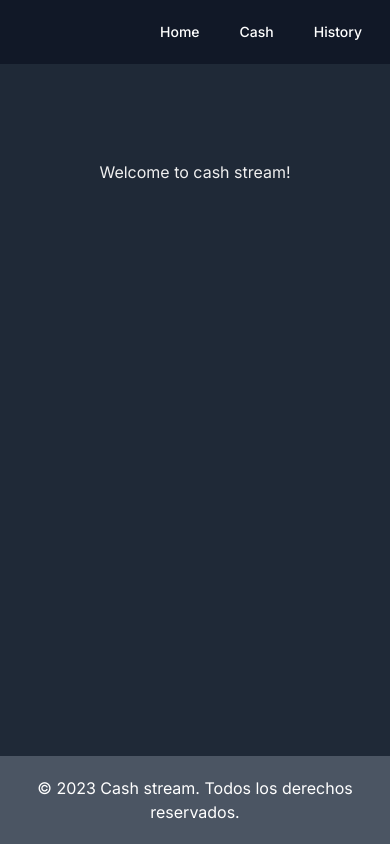
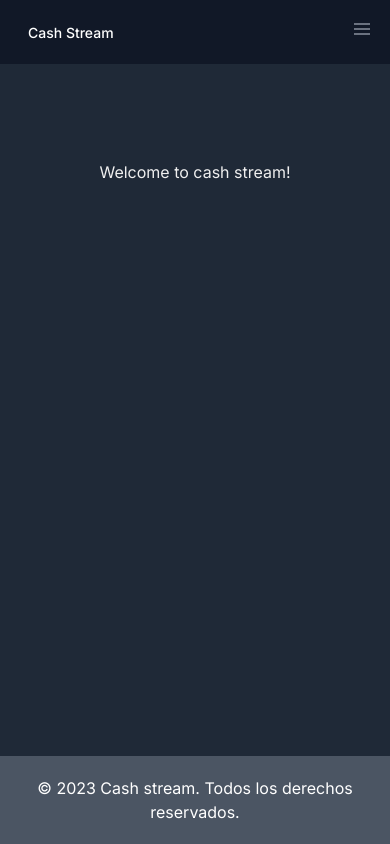
Before and after one commit to DiegoIpaez/cash-stream-app, a Next.js app: page / in a window 390 px wide. Built offline with nearby package versions, Linux system fonts and the light colour scheme; no server answers.

Commit message:
added navbar components

```diff
--- a/src/components/Navbar/Navbar.tsx
+++ b/src/components/Navbar/Navbar.tsx
@@ -1,31 +1,46 @@
+"use client";
 import Link from "next/link";
+import { useState } from "react";
+import { HamburgerMenu, NavItems } from "./components";
 
 const Navbar = () => {
-  const links = [
-    { href: "/", label: "Home" },
-    { href: "/cash", label: "Cash" },
-    { href: "/history", label: "History" },
-  ];
+  const [menuOpen, setMenuOpen] = useState(false);
+
+  const toggleMenu = () => {
+    setMenuOpen(!menuOpen);
+  };
 
   return (
     <header>
       <nav className="bg-gray-900">
         <div className="max-w-7xl mx-auto px-4 sm:px-6 lg:px-8">
           <div className="flex items-center justify-between h-16">
-            <div className="flex-shrink-0"></div>
+            <div className="flex-shrink-0">
+              <Link
+                href={"/"}
+                className="text-sm font-medium text-white px-3 py-2"
+              >
+                Cash Stream
+              </Link>
+            </div>
             <div className="flex items-center space-x-4">
-              {links.map((link) => (
-                <Link
-                  key={link.href}
-                  href={link.href}
-                  className="text-sm font-medium text-white hover:bg-gray-700 px-3 py-2 rounded-md"
-                >
-                  {link.label}
-                </Link>
-              ))}
+              {/* Navlinks for screens larger than 600px */}
+              <div className="hidden sm:block">
+                <NavItems />
+              </div>
+              {/* Hamburger menu for screens smaller than 600px */}
+              <HamburgerMenu toggleMenu={toggleMenu} />
             </div>
           </div>
         </div>
+        {/* Dropdown menu for screens smaller than 600px */}
+        {menuOpen && (
+          <div className="sm:hidden">
+            <div className="px-2 pt-2 pb-3 space-y-1">
+              <NavItems className="block text-sm font-medium text-white hover:bg-gray-700 px-3 py-2 rounded-md" />
+            </div>
+          </div>
+        )}
       </nav>
     </header>
   );
--- /dev/null
+++ b/src/components/Navbar/components/HamburgerMenu.tsx
@@ -0,0 +1,23 @@
+export const HamburgerMenu = ({ toggleMenu }: { toggleMenu: () => void }) => {
+  return (
+    <div className="sm:hidden">
+      <button
+        type="button"
+        className="text-gray-500 hover:text-white focus:outline-none focus:text-white"
+        onClick={() => toggleMenu()}
+      >
+        <svg
+          className="h-6 w-6 fill-current"
+          viewBox="0 0 24 24"
+          xmlns="http://www.w3.org/2000/svg"
+        >
+          <path
+            fillRule="evenodd"
+            clipRule="evenodd"
+            d="M4 6h16v2H4V6zm0 5h16v2H4v-2zm0 5h16v2H4v-2z"
+          />
+        </svg>
+      </button>
+    </div>
+  );
+};
--- /dev/null
+++ b/src/components/Navbar/components/NavItems.tsx
@@ -0,0 +1,26 @@
+import Link from "next/link";
+import { SigninButton } from "./SiginButton";
+
+const DEFAULT_STYLES = "text-sm font-medium text-white hover:bg-gray-700 px-3 py-2 rounded-md";
+const NAV_LINKS = [
+  { href: "/", label: "Home" },
+  { href: "/cash", label: "Cash" },
+  { href: "/history", label: "History" },
+];
+
+interface Props {
+  className?: string;
+}
+
+export const NavItems = ({ className = DEFAULT_STYLES }: Props) => {
+  return (
+    <>
+      {NAV_LINKS.map((link) => (
+        <Link key={link.href} href={link.href} className={className}>
+          {link.label}
+        </Link>
+      ))}
+      <SigninButton />
+    </>
+  );
+};
--- /dev/null
+++ b/src/components/Navbar/components/SiginButton.tsx
@@ -0,0 +1,24 @@
+"use client";
+import { signIn, signOut, useSession } from "next-auth/react";
+import React from "react";
+
+export const SigninButton = () => {
+  const { data: session } = useSession();
+  console.log({ session });
+
+  if (session && session.user) {
+    return (
+      <>
+        {/* <p className="text-sky-600">{session.user.name}</p> */}
+        <button onClick={() => signOut()} className="text-red-600 pl-3">
+          Sign Out
+        </button>
+      </>
+    );
+  }
+  return (
+    <button onClick={() => signIn()} className="text-green-600 ml-auto pl-3">
+      Sign In
+    </button>
+  );
+};
--- /dev/null
+++ b/src/components/Navbar/components/index.ts
@@ -0,0 +1,3 @@
+export * from './HamburgerMenu';
+export * from './NavItems';
+export * from './SiginButton';
```
